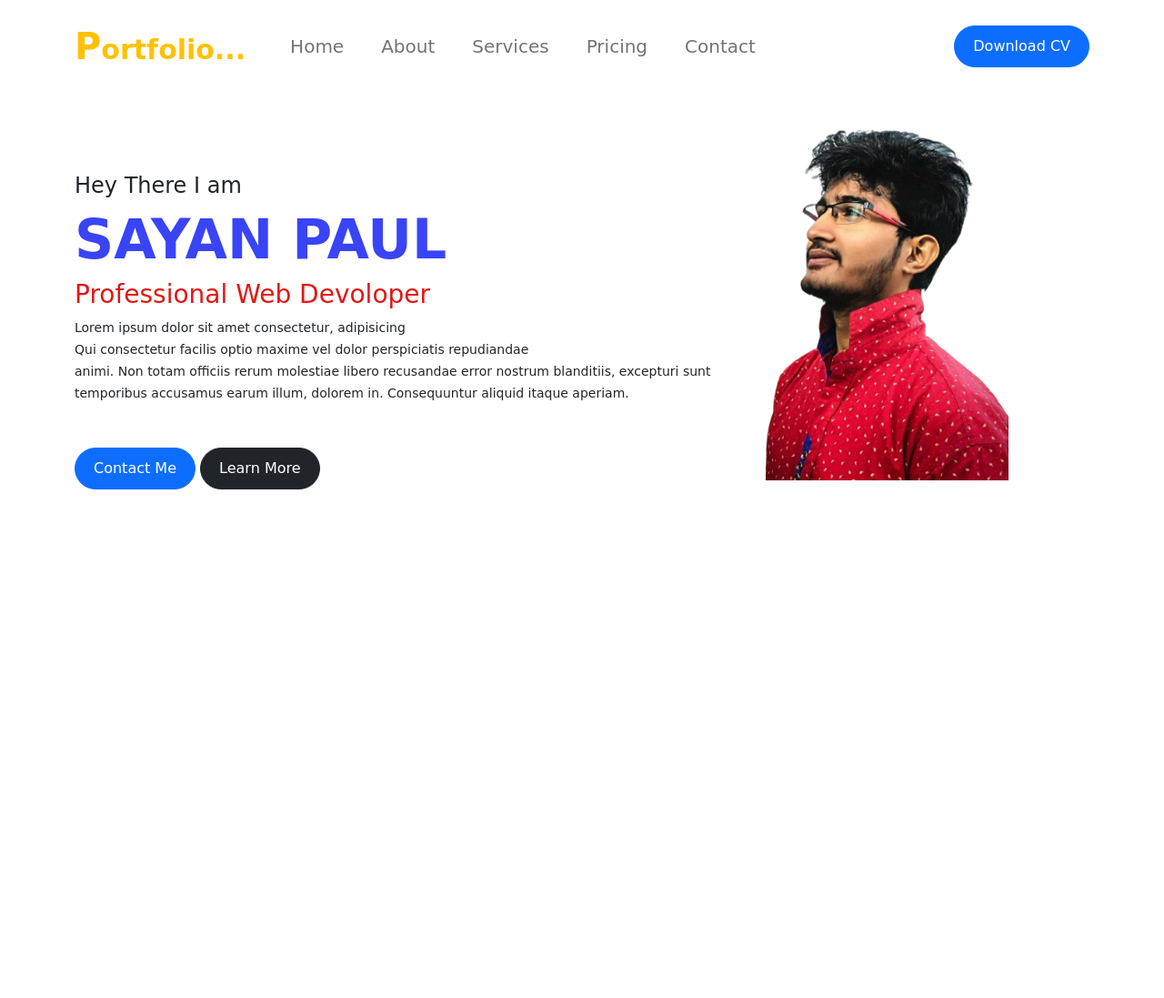
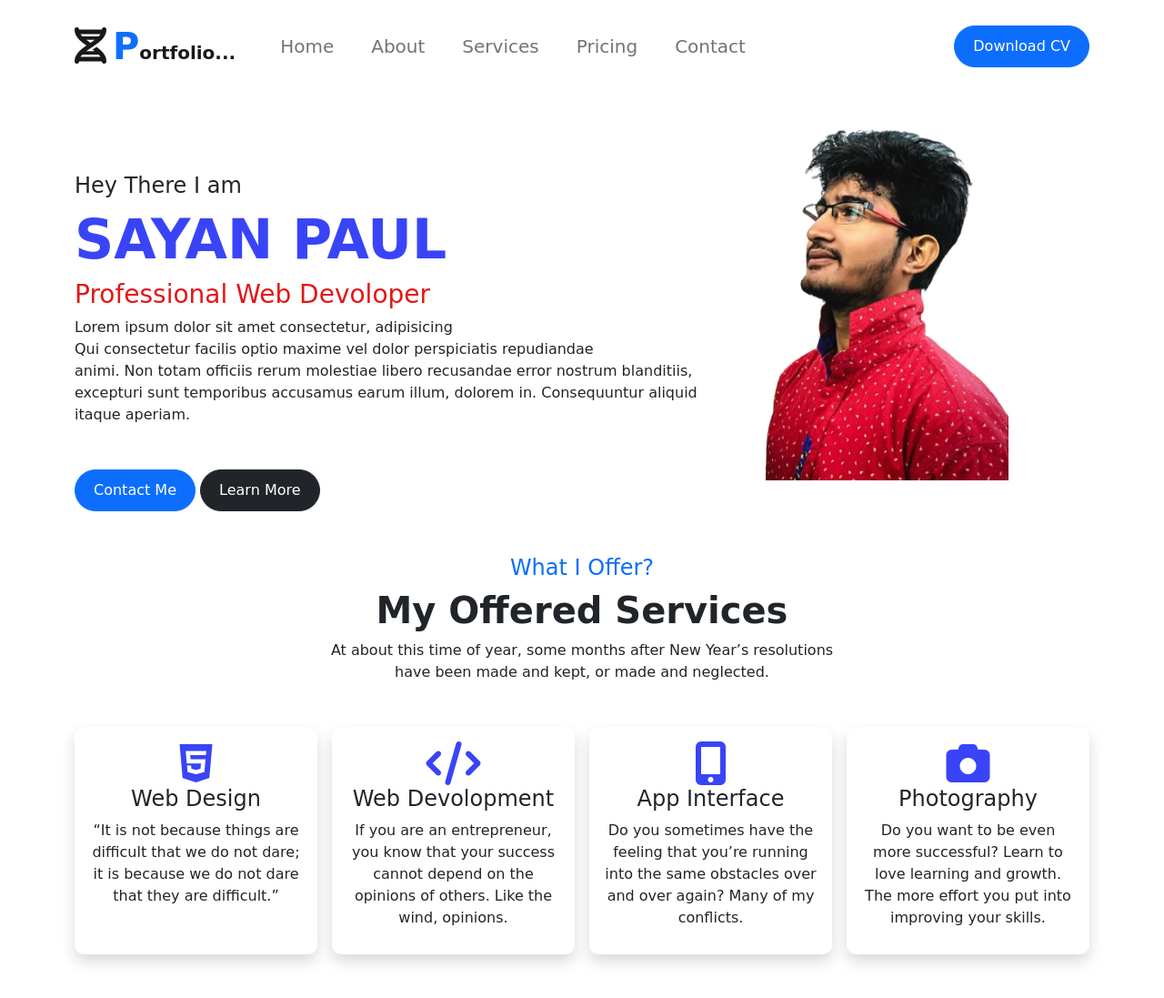
Before and after one commit to sayanpal469/new-portfolio, a plain HTML site: page index.html in a window 1280 px wide. Shown: the whole page at 91% size. Before the commit the page ends 800 px from the top, so only its background shows below. Drawn offline with nearby package versions, Linux system fonts and the light colour scheme; a web font is replaced by a local one.

Commit message:
services box-height fixed

```diff
--- a/index.html
+++ b/index.html
@@ -11,6 +11,8 @@
 
     <!-- Custom CSS-->
     <link rel="stylesheet" href="style.css">
+
+   <script src="https://kit.fontawesome.com/ff72e60830.js" crossorigin="anonymous"></script>
 </head>
 <body>
     <header class="">
@@ -18,7 +20,9 @@
         <section class="mb-5">
         <nav class="navbar navbar-expand-lg navbar-light mt-2">
             <div class="container">
-              <a class="navbar-brand text-warning" href="#"><span id="big-p">P</span>ortfolio...</a>
+              <a class="navbar-brand" href="#">
+                <i class="fa-solid fa-2x fa-dna"></i>
+                <span id="big-p" class="text-primary fw-bold">P</span>ortfolio...</a>
               <button class="navbar-toggler" type="button" data-bs-toggle="collapse" data-bs-target="#navbarSupportedContent" aria-controls="navbarSupportedContent" aria-expanded="false" aria-label="Toggle navigation">
                 <span class="navbar-toggler-icon"></span>
               </button>
@@ -56,20 +60,68 @@
                       <h4 class="">Hey There I am</h4>
                       <h2 class="name">SAYAN PAUL</h2>
                       <h3 id="profesion" class="">Professional Web Devoloper</h3>
-                      <small>Lorem ipsum dolor sit amet consectetur, adipisicing <br> Qui consectetur facilis optio maxime vel dolor perspiciatis repudiandae <br> animi. Non totam officiis rerum molestiae libero recusandae error nostrum blanditiis, excepturi sunt temporibus accusamus earum illum, dolorem in. Consequuntur aliquid itaque aperiam.</small>
+                      <p>Lorem ipsum dolor sit amet consectetur, adipisicing <br> Qui consectetur facilis optio maxime vel dolor perspiciatis repudiandae <br> animi. Non totam officiis rerum molestiae libero recusandae error nostrum blanditiis, excepturi sunt temporibus accusamus earum illum, dolorem in. Consequuntur aliquid itaque aperiam.</p>
                       </div>
 
                       <button class="btn btn-primary">Contact Me</button>
                       <button class="btn btn-dark">Learn More</button>
                   </div>
                   <div class="col-lg-4 col-md-4 col-sm-1">
-                      <img class="img-fluid w-75" src="image/sayan cut.png" alt="">
+                      <div class="">
+                        <img class="img-fluid w-75" src="image/sayan cut.png" alt="">
+                      </div>
                   </div>
               </div>
           </section>
     </header>
 
 
+    <main class="mt-5">
+      <!-- Skill Area -->
+      <section class="container">
+        <div class="w-50 mx-auto text-center mb-5">
+          <h4 class="text-primary">What I Offer?</h4>
+          <h1 class="fw-bold">My Offered Services</h1>
+          <p>At about this time of year, some months after New Year’s resolutions have been made and kept, or made and neglected.</p>
+        </div>
+
+          <div class="row g-3 text-center">
+            <div class="col-lg-3">
+              <div class="p-3 shadow box-height">
+                <i class="fa-brands fa-html5 fa-3x icon"></i>
+                <h4>Web Design</h4>
+                <p>“It is not because things are difficult that we do not dare; it is because we do not dare that they are difficult.”</p>
+              </div>
+            </div>
+            <div class="col-lg-3">
+              <div class="p-3 shadow box-height">
+                <i class="fa-solid fa-code fa-3x icon"></i>
+                <h4>Web Devolopment</h4>
+                <p>If you are an entrepreneur, you know that your success cannot depend on the opinions of others. Like the wind, opinions.</p>
+              </div>
+            </div>
+            <div class="col-lg-3">
+              <div class="p-3 shadow box-height">
+                <i class="fa-solid fa-mobile-screen-button fa-3x icon"></i>
+                <h4>App Interface</h4>
+                <p>Do you sometimes have the feeling that you’re running into the same obstacles over and over again? Many of my conflicts.</p>
+              </div>
+            </div>
+            <div class="col-lg-3">
+              <div class="p-3 shadow box-height">
+                <i class="fa-solid fa-camera fa-3x icon"></i>
+                <h4 class="">Photography</h4>
+                <p class="">Do you want to be even more successful? Learn to love learning and growth. The more effort you put into improving your skills.</p>
+              </div>
+            </div>
+            </div>
+      </section>
+    </main>
+
+
+
+
+    <footer class="mt-5"></footer>
 
     <!-- Bootstrap Javascript CDN -->
     <script src="https://cdn.jsdelivr.net/npm/bootstrap@5.1.3/dist/js/bootstrap.bundle.min.js" integrity="sha384-ka7Sk0Gln4gmtz2MlQnikT1wXgYsOg+OMhuP+IlRH9sENBO0LRn5q+8nbTov4+1p" crossorigin="anonymous"></script>
--- a/style.css
+++ b/style.css
@@ -5,12 +5,10 @@ body{
     font-family: 'Baloo Bhaijaan 2', cursive;
 }
 
-p{
-    color: lightgrey;
-}
+
 
 .navbar-brand{
-    font-size: 30px;
+    font-size: 20px;
     font-weight: 700;
 }
 
@@ -22,6 +20,9 @@ p{
     margin-left: 25px;
 }
 
+.img-round{
+    border-radius: 50%;
+}
 
 .nav-link{
     font-size: 20px;
@@ -43,3 +44,26 @@ p{
 #profesion{
     color: #E21717;
 }
+
+.shadow{
+    padding: 10px 15px;
+    border-radius: 10px;
+    transition: 0.3s;
+}
+
+.shadow:hover{
+    background-color: #3944F7;
+    color: #fff;
+}
+
+.icon{
+    color: #3944F7;
+}
+
+.shadow:hover .icon{
+    color: #fff;
+}
+
+.box-height{
+    height: 250px;
+}
```
Also changed, not shown: image/camera.png (added), image/edit banner.jpeg (added), image/html.png (added), image/phone.png (added), image/responsive.png (added), image/web-design.png (added).
